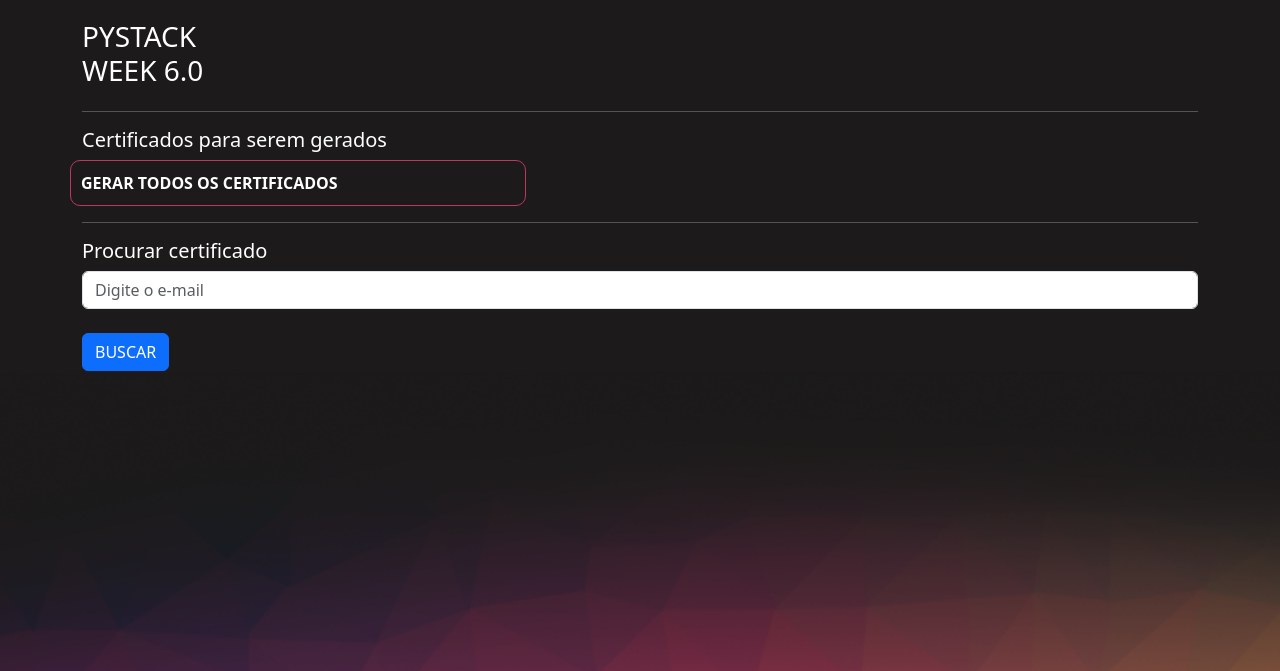
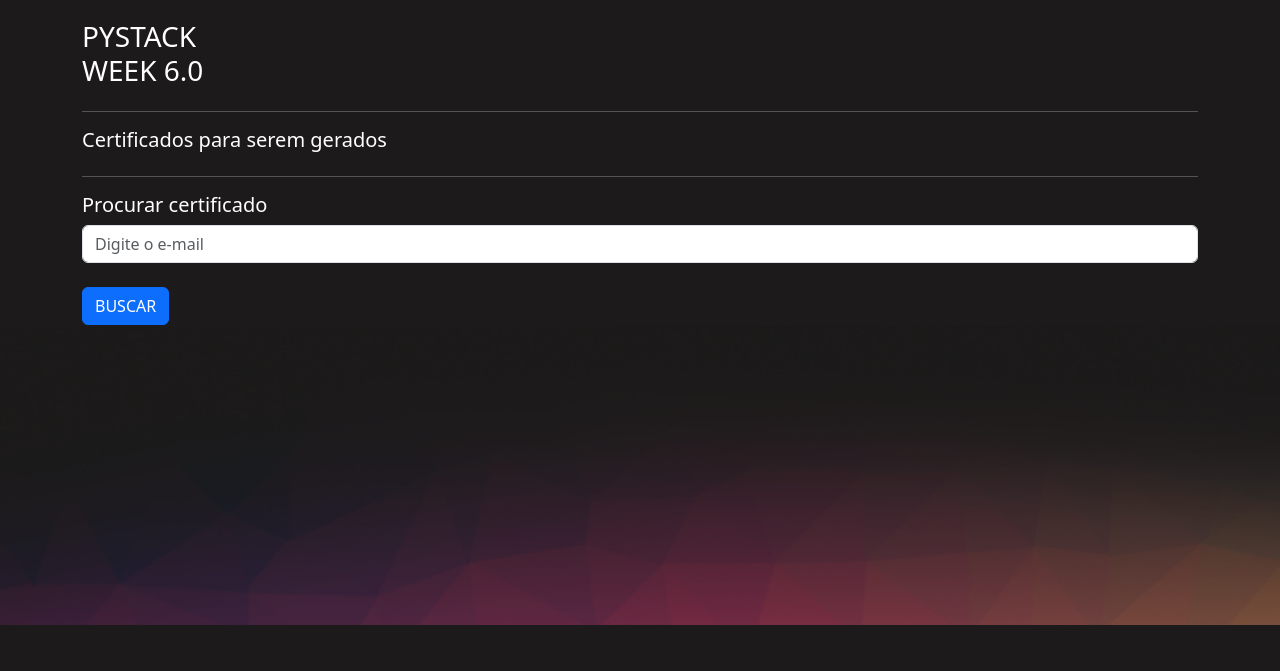
Before and after one commit to aquelevitor/PSW, a Django app: template eventos/templates/certificados_evento.html in a window 1280 px wide. Shown: the part 272-943 px from the top of the page. After the commit the page ends 897 px from the top, so only its background shows below. Run offline with Django 4.2, Linux system fonts and the light colour scheme; the template is opened without the code that fills it: values that come from a table or form of the project are taken from there, others are empty; data comes from the database, SQL or seed files in the repository; both versions use the stored data as it was after the commit; parts of the project's set-up code (start-up, migrations or seed data) failed here and were passed over.

Commit message:
Termina o html da parte de gerar certificados

```diff
--- a/eventos/templates/certificados_evento.html
+++ b/eventos/templates/certificados_evento.html
@@ -38,7 +38,9 @@
 
         <div class="row">
             <h5>{{qtd_certificados}} Certificados para serem gerados</h5>
+            {% if qtd_certificados > 0 %}
                 <a href="#" class="btn-principal link" style="width: 40%">GERAR TODOS OS CERTIFICADOS</a>
+            {% endif %}
         </div>
         <hr>
 
--- a/eventos/templates/participantes_evento.html
+++ b/eventos/templates/participantes_evento.html
@@ -26,10 +26,10 @@
             <div class="col-md">
                 <div class="row">
                     <div class="col-md-2">
-                        <span class="badge rounded-pill text-bg-danger"><a class="link" href="">Participantes</a></span>
+                        <span class="badge rounded-pill text-bg-danger"><a class="link" href="url 'participantes_evento' evento.id">Participantes</a></span>
                     </div>
                     <div class="col-md-2">
-                        <span class="badge rounded-pill text-bg-danger"><a class="link" href="">Certificados</a></span>
+                        <span class="badge rounded-pill text-bg-danger"><a class="link" href="{% url 'certificados_evento' evento.id %}">Certificados</a></span>
                     </div>
                 </div>
             </div>
--- a/eventos/urls.py
+++ b/eventos/urls.py
@@ -7,5 +7,6 @@
     path('inscrever_evento/<int:id>/', views.inscrever_evento, name='inscrever_evento'),
     path('participantes_evento/<int:id>/', views.participantes_evento, name="participantes_evento"),
     path('gerar_csv/<int:id>/', views.gerar_csv, name="gerar_csv"),
-    #path('certificados_evento/<int:id>/', views.certificados_evento, name="certificados_evento"),
+    path('certificados_evento/<int:id>/', views.certificados_evento, name="certificados_evento"),
+    path('gerar_certificado/<int:id>/', views.gerar_certificado, name="gerar_certificado"),
 ]
--- a/eventos/views.py
+++ b/eventos/views.py
@@ -98,11 +98,11 @@
 
     return redirect(f'/media/{token}')
 
-def Certificados(request,id):
+def certificados_evento(request,id):
     evento = get_object_or_404(Evento, id=id)
     if not evento.criador == request.user:
         raise Http404("Esse evento não é seu")
 
     if request.method == "GET":
         qtd_certificados = evento.participantes.all().count() - Certificado.objects.filter(evento = evento).count()
-        return render(request, 'certificados_evento.html', {'qtd_certificados': qtd_certificados})
+        return render(request, 'certificados_evento.html', {'qtd_certificados': qtd_certificados, 'evento': evento})
```
Also changed, not shown: db.sqlite3.
